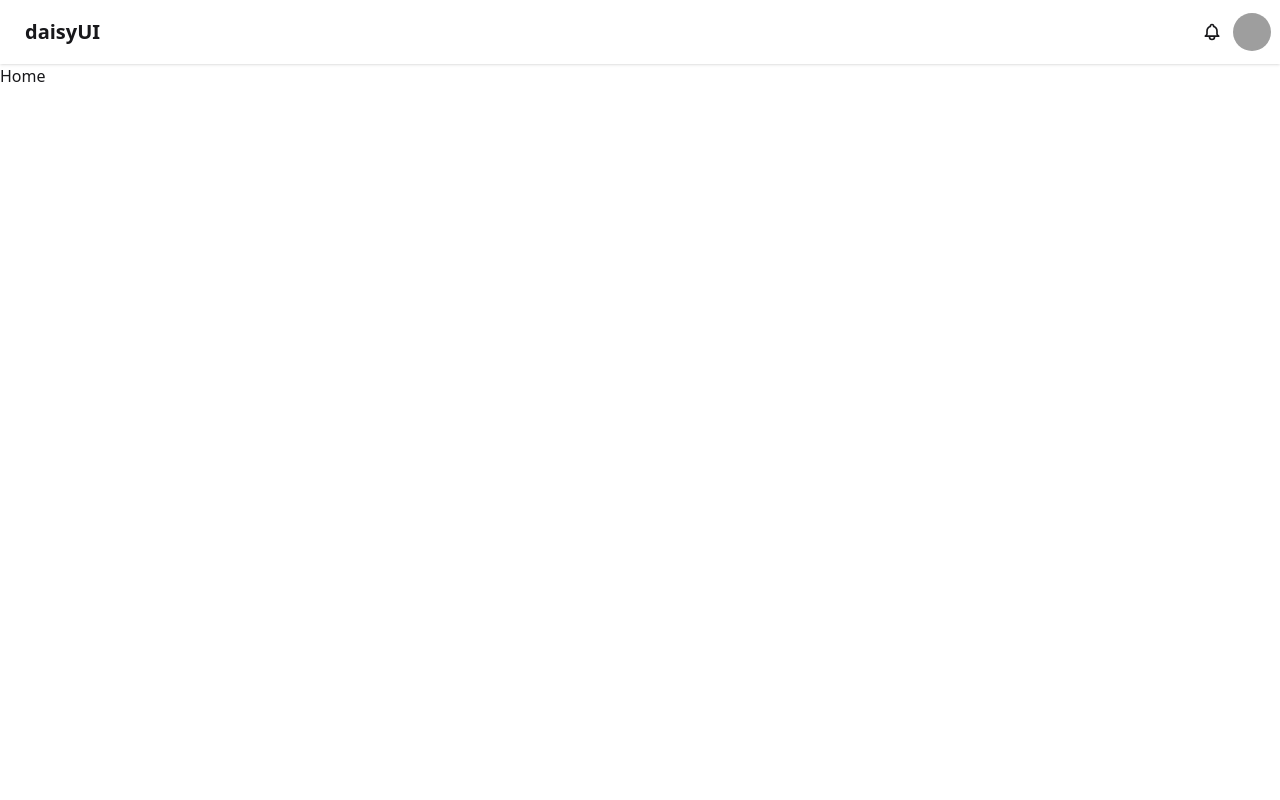
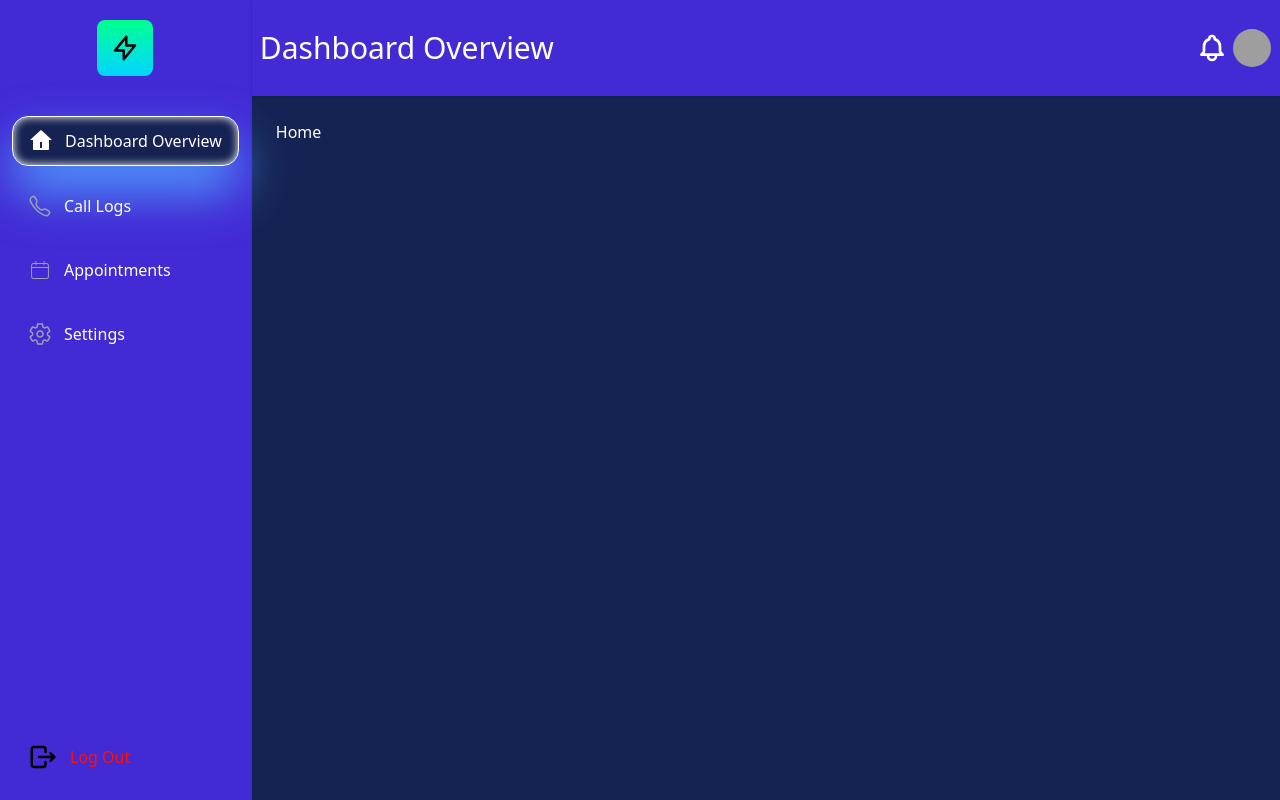
Before and after one commit to jibon49/Fire-dashboard, a React (Vite) app: page / in a window 1280 px wide. Built offline with nearby package versions, Linux system fonts and the light colour scheme; grey boxes are pictures that could not be loaded.

Commit message:
Finished navbar and sidebar

```diff
--- a/index.html
+++ b/index.html
@@ -6,7 +6,7 @@
     <meta name="viewport" content="width=device-width, initial-scale=1.0" />
     <title>fire-dashboard</title>
   </head>
-  <body>
+  <body class="bg-primary text-white">
     <div id="root"></div>
     <script type="module" src="/src/main.jsx"></script>
   </body>
--- a/package.json
+++ b/package.json
@@ -13,7 +13,9 @@
     "@tailwindcss/vite": "^4.1.18",
     "react": "^19.2.0",
     "react-dom": "^19.2.0",
+    "react-icons": "^5.5.0",
     "react-router": "^7.13.0",
+    "react-router-dom": "^7.13.0",
     "tailwindcss": "^4.1.18"
   },
   "devDependencies": {
--- a/router/router.jsx
+++ b/router/router.jsx
@@ -3,6 +3,7 @@ import { createBrowserRouter } from "react-router";
 import { RouterProvider } from "react-router/dom";
 import RouteLayout from "../src/layout/RouteLayout";
 import Home from "../src/pages/Home/Home/Home";
+import CallLogs from "../src/pages/CallLogs/CallLogs";
 
 export const router = createBrowserRouter([
   {
@@ -12,7 +13,16 @@ export const router = createBrowserRouter([
         {
             index:true,
             Component:Home
+        },
+        {
+            path:"/",
+            Component:Home
+        },
+        {
+            path:"/call-logs",
+            element:<CallLogs></CallLogs>
         }
+
     ]
   },
 ]);
--- a/src/index.css
+++ b/src/index.css
@@ -1,2 +1,10 @@
 @import "tailwindcss";
 @plugin "daisyui";
+
+@theme {
+  --color-primary: #111b3c;
+}
+
+:root {
+  --default-color: #111B3C;
+}
--- a/src/layout/RouteLayout.jsx
+++ b/src/layout/RouteLayout.jsx
@@ -1,12 +1,18 @@
 import React from 'react'
 import { Outlet } from 'react-router'
 import Navbar from '../pages/Shared/Navbar/Navbar'
+import Sidebar from '../pages/Shared/Sidebar/Sidebar'
 
 const RouteLayout = () => {
   return (
-    <div>
-        <Navbar></Navbar>
-        <Outlet></Outlet>
+    <div className="min-h-screen flex bg-[#152353]">
+      <Sidebar />
+      <div className="flex flex-col flex-1">
+        <Navbar />
+        <main className="flex-1 p-6 overflow-y-auto">
+          <Outlet />
+        </main>
+      </div>
     </div>
   )
 }
--- /dev/null
+++ b/src/pages/CallLogs/CallLogs.jsx
@@ -0,0 +1,9 @@
+import React from 'react'
+
+const CallLogs = () => {
+  return (
+    <div>CallLogs</div>
+  )
+}
+
+export default CallLogs
--- a/src/pages/Shared/Navbar/Navbar.jsx
+++ b/src/pages/Shared/Navbar/Navbar.jsx
@@ -2,15 +2,15 @@ import React from 'react'
 
 const Navbar = () => {
   return (
-    <div className="navbar bg-base-100 shadow-sm">
+    <div className="navbar bg-primary shadow-sm text-white h-24">
   <div className="flex-1">
-    <a className="btn btn-ghost text-xl">daisyUI</a>
+    <a className="text-3xl">Dashboard Overview</a>
   </div>
   <div className="flex-none">
     <div className="dropdown dropdown-end">
       <div tabIndex={0} role="button" className="btn btn-ghost btn-circle">
         <div className="indicator">
-          <svg xmlns="http://www.w3.org/2000/svg" className="h-5 w-5" fill="none" viewBox="0 0 24 24" stroke="currentColor"> <path strokeLinecap="round" strokeLinejoin="round" strokeWidth="2" d="M15 17h5l-1.405-1.405A2.032 2.032 0 0118 14.158V11a6.002 6.002 0 00-4-5.659V5a2 2 0 10-4 0v.341C7.67 6.165 6 8.388 6 11v3.159c0 .538-.214 1.055-.595 1.436L4 17h5m6 0v1a3 3 0 11-6 0v-1m6 0H9" /> </svg>
+          <svg xmlns="http://www.w3.org/2000/svg" className="h-8 w-8" fill="none" viewBox="0 0 24 24" stroke="currentColor"> <path strokeLinecap="round" strokeLinejoin="round" strokeWidth="2" d="M15 17h5l-1.405-1.405A2.032 2.032 0 0118 14.158V11a6.002 6.002 0 00-4-5.659V5a2 2 0 10-4 0v.341C7.67 6.165 6 8.388 6 11v3.159c0 .538-.214 1.055-.595 1.436L4 17h5m6 0v1a3 3 0 11-6 0v-1m6 0H9" /> </svg>
           {/* <span className="badge badge-sm indicator-item"></span> */}
         </div>
       </div>
@@ -27,7 +27,7 @@ const Navbar = () => {
     </div>
     <div className="dropdown dropdown-end">
       <div tabIndex={0} role="button" className="btn btn-ghost btn-circle avatar">
-        <div className="w-10 rounded-full">
+        <div className="rounded-full w-20">
           <img
             alt="Tailwind CSS Navbar component"
             src="https://img.daisyui.com/images/stock/photo-1534528741775-53994a69daeb.webp" />
--- /dev/null
+++ b/src/pages/Shared/Sidebar/Sidebar.jsx
@@ -0,0 +1,81 @@
+
+import { Link } from 'react-router-dom'
+import { HiOutlineLightningBolt } from "react-icons/hi";
+import { RiHome4Fill } from "react-icons/ri";
+import { IoCallOutline } from "react-icons/io5";
+import { CiCalendar } from "react-icons/ci";
+import { IoSettingsOutline } from "react-icons/io5";
+import { TbLogout } from "react-icons/tb";
+import { NavLink } from 'react-router-dom';
+
+const Sidebar = () => {
+
+
+    const NavigationOptions = [
+        { name: "Dashboard Overview", icon: <RiHome4Fill className='text-2xl' />, path: "/" },
+        { name: "Call Logs", icon: <IoCallOutline className='text-2xl' />, path: "/call-logs" },
+        { name: "Appointments", icon: <CiCalendar className='text-2xl' />, path: "/appointments" },
+        { name: "Settings", icon: <IoSettingsOutline className='text-2xl' />, path: "/settings" },
+    ];
+
+    return (
+        <div className=" min-h-screen bg-primary text-white border-r border-gray-700">
+            <div className="p-1">
+                {/* Logo */}
+                <div className="flex items-center mx-auto justify-center mt-4 mb-8">
+                    <div className="w-14 h-14 bg-gradient-to-b from-[#00FF88] to-[#00D4FF] rounded-lg flex items-center justify-center">
+                        <HiOutlineLightningBolt className="text-3xl text-black font-bold" />
+                    </div>
+                </div>
+
+                {/* Navigation */}
+                <ul className="menu text-base font-medium space-y-4">
+                    {NavigationOptions.map((options) => (
+                        <li key={options.name}>
+                            <NavLink
+                                to={options.path}
+                                className={({ isActive }) =>
+                                    `group flex items-center gap-3 px-4 py-3 rounded-2xl transition-all duration-300
+          ${isActive
+                                        ? " bg-[#152252] shadow-[inset_0_0_10px_rgba(255,255,255,0.35)]  border border-white shadow-white shadow-outer drop-shadow-2xl drop-shadow-blue-400"
+                                        : " hover:text-white hover:bg-white/10"
+                                    }`
+                                }
+                            >
+                                {({ isActive }) => (
+                                    <>
+                                        <span
+                                            className={`text-2xl transition-colors duration-300 ${isActive
+                                                    ? "text-white"
+                                                    : "text-gray-400 group-hover:text-white"
+                                                }`}
+                                        >
+                                            {options.icon}
+                                        </span>
+                                        <span className="font-medium">
+                                            {options.name}
+                                        </span>
+                                    </>
+                                )}
+                            </NavLink>
+                        </li>
+                    ))}
+                </ul>
+
+
+
+
+                {/* Logout */}
+                <div className="absolute bottom-4 left-4">
+                    <button className="group flex items-center gap-3 p-3 text-black rounded-full
+            hover:border hover:border-black transition-all duration-200">
+                        <TbLogout className='text-3xl'/>
+                        <span className="text-[#FF1100] text-base">Log Out</span>
+                    </button>
+                </div>
+            </div>
+        </div>
+    )
+}
+
+export default Sidebar
```
Also changed, not shown: 1 other file (tests, documents, lock files or other folders).
